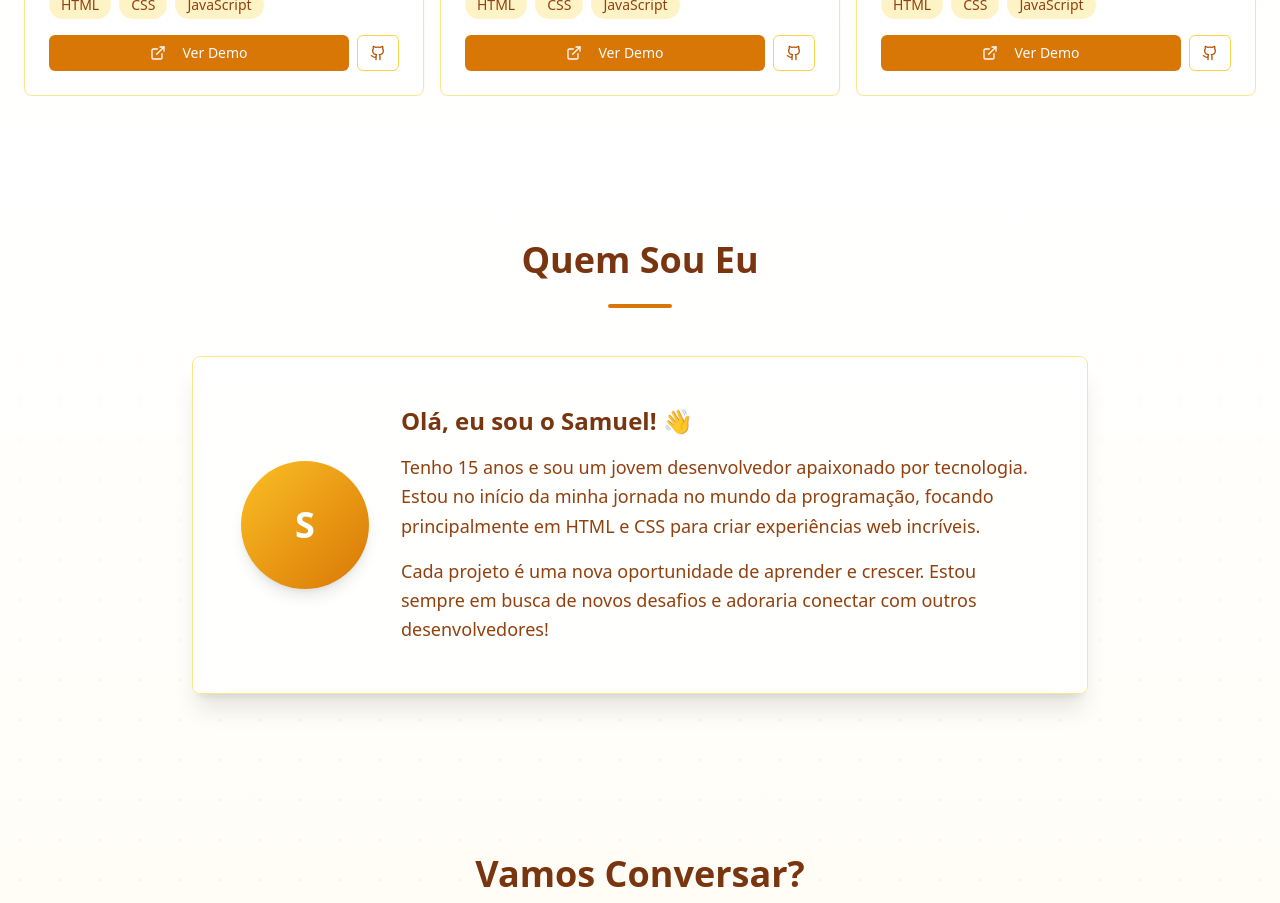
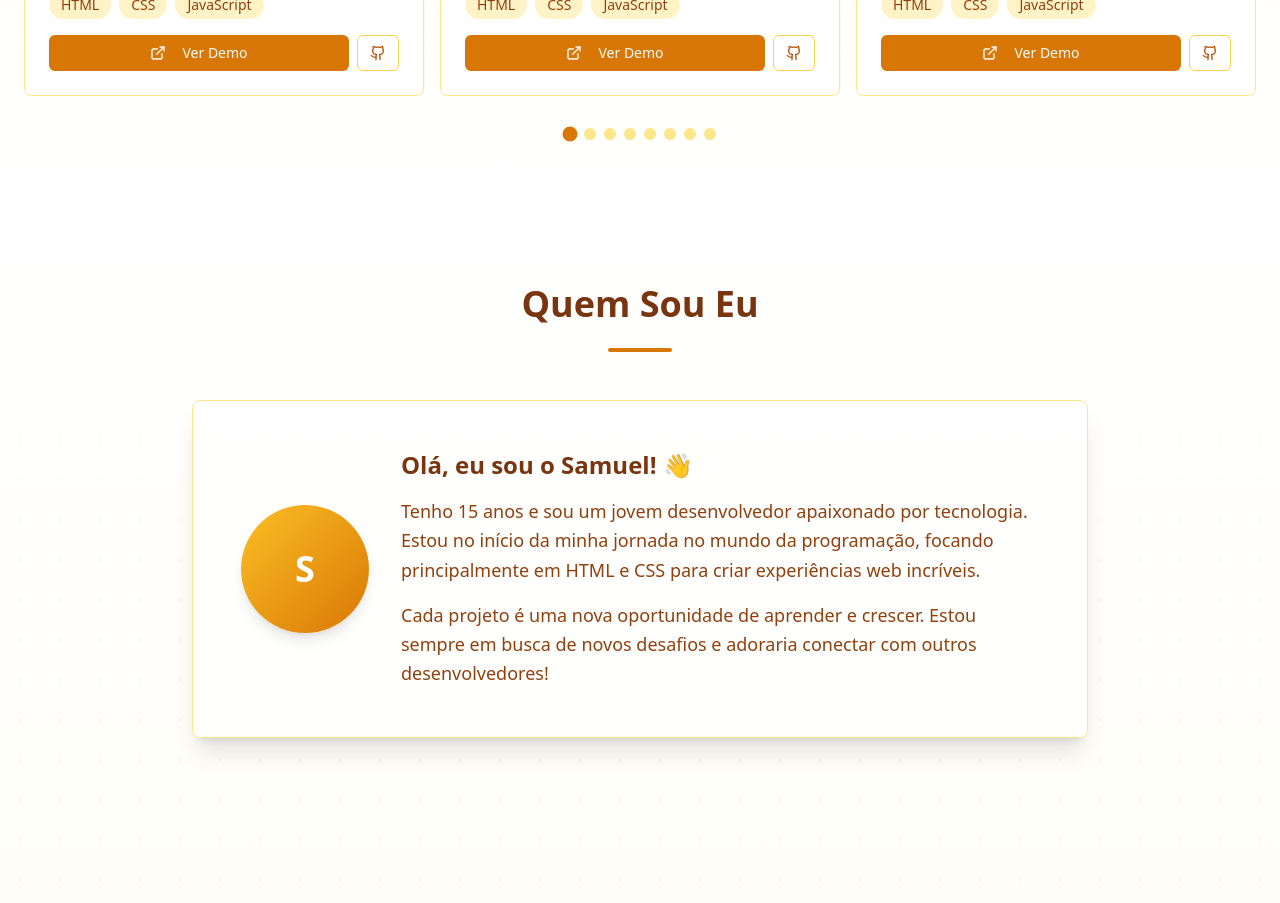
Before and after one commit to Samagiota/samuels-portfolio-showcase, a React (Vite) app: page / in a window 1280 px wide. Shown: the part 860-1763 px from the top of the page. Built offline with nearby package versions, Linux system fonts and the light colour scheme.

Commit message:
Add project indicator dots
Add a visual indicator using dots below each project to represent them.

```diff
--- a/src/pages/Index.tsx
+++ b/src/pages/Index.tsx
@@ -1,4 +1,3 @@
-
 import { Phone, Mail, ExternalLink, Github, ChevronLeft, ChevronRight } from "lucide-react";
 import { Card, CardContent, CardDescription, CardHeader, CardTitle } from "@/components/ui/card";
 import { Button } from "@/components/ui/button";
@@ -7,10 +6,13 @@ import ThemeToggle from "@/components/ThemeToggle";
 import LanguageToggle from "@/components/LanguageToggle";
 import { useTheme } from "@/hooks/useTheme";
 import { useLanguage } from "@/hooks/useLanguage";
+import { useState, useEffect } from "react";
 
 const Index = () => {
   const { isDark, toggleTheme } = useTheme();
   const { isEnglish, toggleLanguage, t } = useLanguage();
+  const [api, setApi] = useState<any>();
+  const [current, setCurrent] = useState(0);
 
   const projects = [
     {
@@ -79,6 +81,18 @@ const Index = () => {
     }
   ];
 
+  useEffect(() => {
+    if (!api) {
+      return;
+    }
+
+    setCurrent(api.selectedScrollSnap());
+
+    api.on("select", () => {
+      setCurrent(api.selectedScrollSnap());
+    });
+  }, [api]);
+
   return (
     <div className="min-h-screen bg-white dark:bg-slate-900 relative overflow-hidden transition-colors duration-300">
       {/* Top Controls */}
@@ -117,6 +131,7 @@ const Index = () => {
             </h2>
 
             <Carousel
+              setApi={setApi}
               opts={{
                 align: "start",
                 loop: true,
@@ -174,6 +189,22 @@ const Index = () => {
               <CarouselPrevious className="left-4 bg-amber-100 hover:bg-amber-200 dark:bg-slate-700 dark:hover:bg-slate-600 border-amber-300 dark:border-slate-600" />
               <CarouselNext className="right-4 bg-amber-100 hover:bg-amber-200 dark:bg-slate-700 dark:hover:bg-slate-600 border-amber-300 dark:border-slate-600" />
             </Carousel>
+
+            {/* Project Indicators */}
+            <div className="flex justify-center items-center gap-2 mt-8">
+              {projects.map((_, index) => (
+                <button
+                  key={index}
+                  className={`w-3 h-3 rounded-full transition-all duration-300 ${
+                    Math.floor(current) === index
+                      ? "bg-amber-600 dark:bg-amber-400 scale-125"
+                      : "bg-amber-200 dark:bg-amber-700 hover:bg-amber-300 dark:hover:bg-amber-600"
+                  }`}
+                  onClick={() => api?.scrollTo(index)}
+                  aria-label={`Go to project ${index + 1}`}
+                />
+              ))}
+            </div>
           </div>
         </section>
 
```
